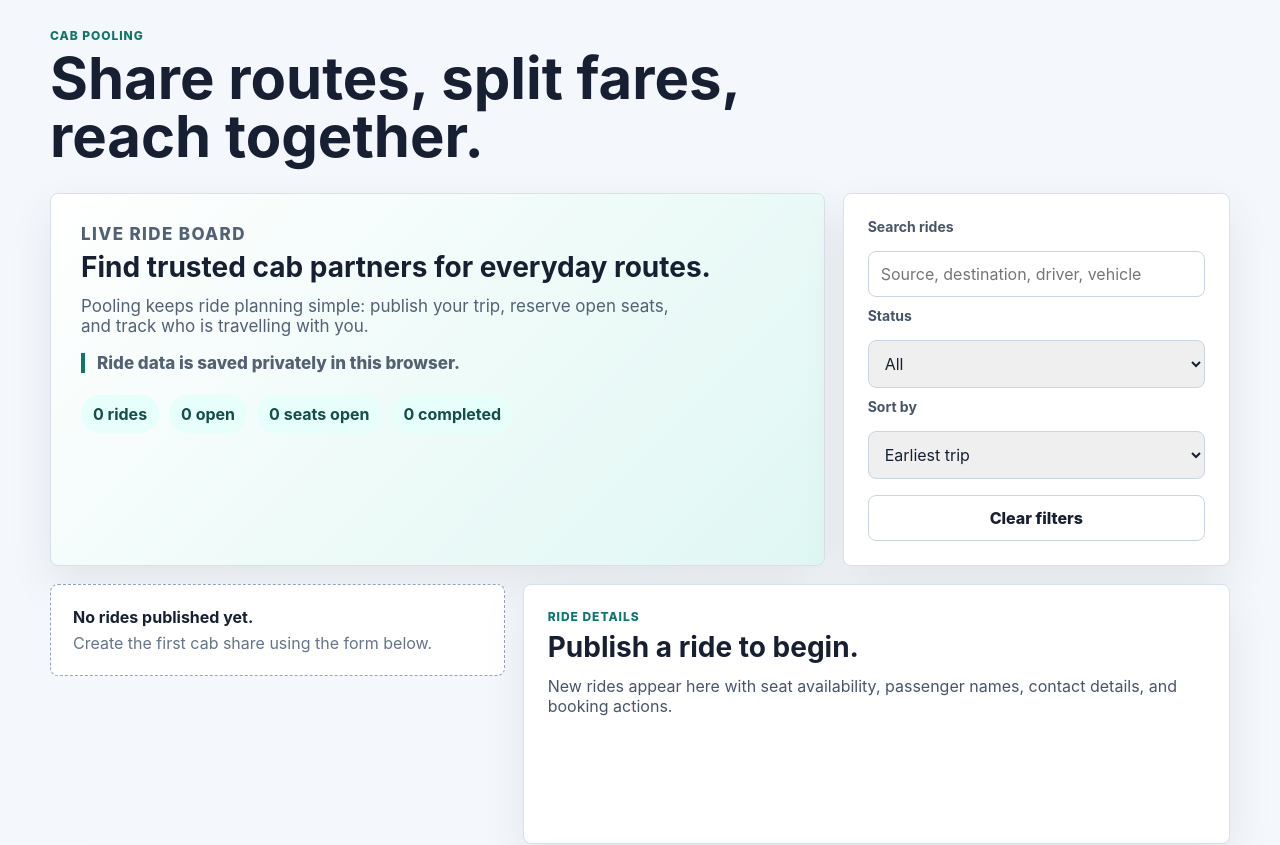
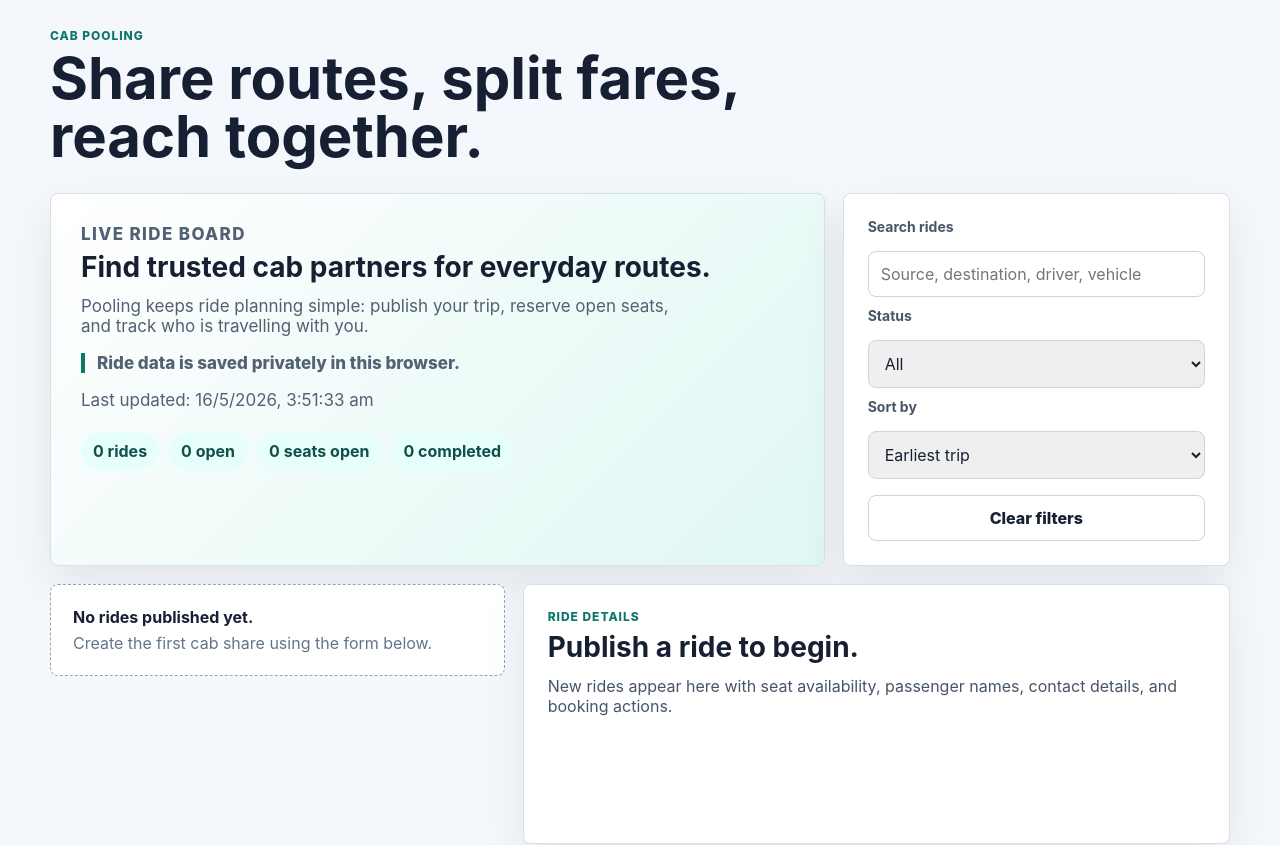
Before and after one commit to Karthisgowda/pooling, a React (Create React App) app: page / in a window 1280 px wide. Shown: the top 845 px of the page. Built offline with nearby package versions, Linux system fonts and the light colour scheme.

Commit message:
Show ride board last updated time

```diff
--- a/src/App.css
+++ b/src/App.css
@@ -117,6 +117,10 @@ button:disabled {
   border-left: 4px solid #0f766e;
   padding-left: 12px;
   font-weight: 800;
+}
+
+.updated-note {
+  font-size: 14px;
 }
 
 .stats-row {
--- a/src/App.js
+++ b/src/App.js
@@ -58,10 +58,12 @@ function App() {
   const [assistantLoading, setAssistantLoading] = useState(false);
   const [assistantError, setAssistantError] = useState("");
   const [passengerName, setPassengerName] = useState("");
+  const [lastUpdated, setLastUpdated] = useState("");
   const activeRide = rides.find((ride) => ride.id === activeRideId) ?? rides[0] ?? null;
 
   useEffect(() => {
     localStorage.setItem(STORAGE_KEY, JSON.stringify(rides));
+    setLastUpdated(new Date().toLocaleString("en-IN"));
   }, [rides]);
 
   const filteredRides = useMemo(() => {
@@ -278,6 +280,7 @@ function App() {
             and track who is travelling with you.
           </p>
           <p className="data-note">Ride data is saved privately in this browser.</p>
+          {lastUpdated && <p className="updated-note">Last updated: {lastUpdated}</p>}
           <div className="stats-row">
             <span><strong>{stats.rides}</strong> rides</span>
             <span><strong>{stats.openRides}</strong> open</span>
```
